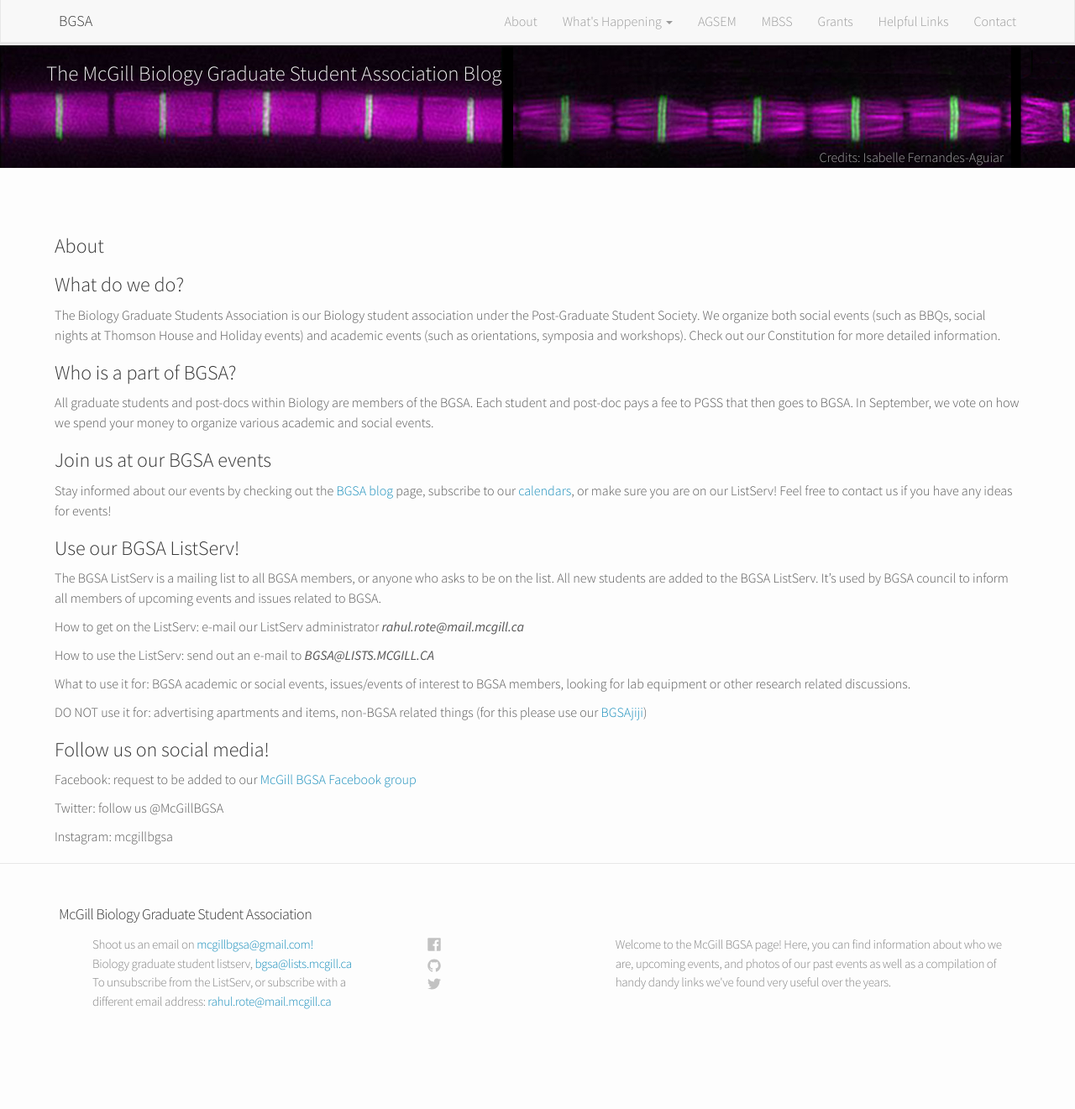
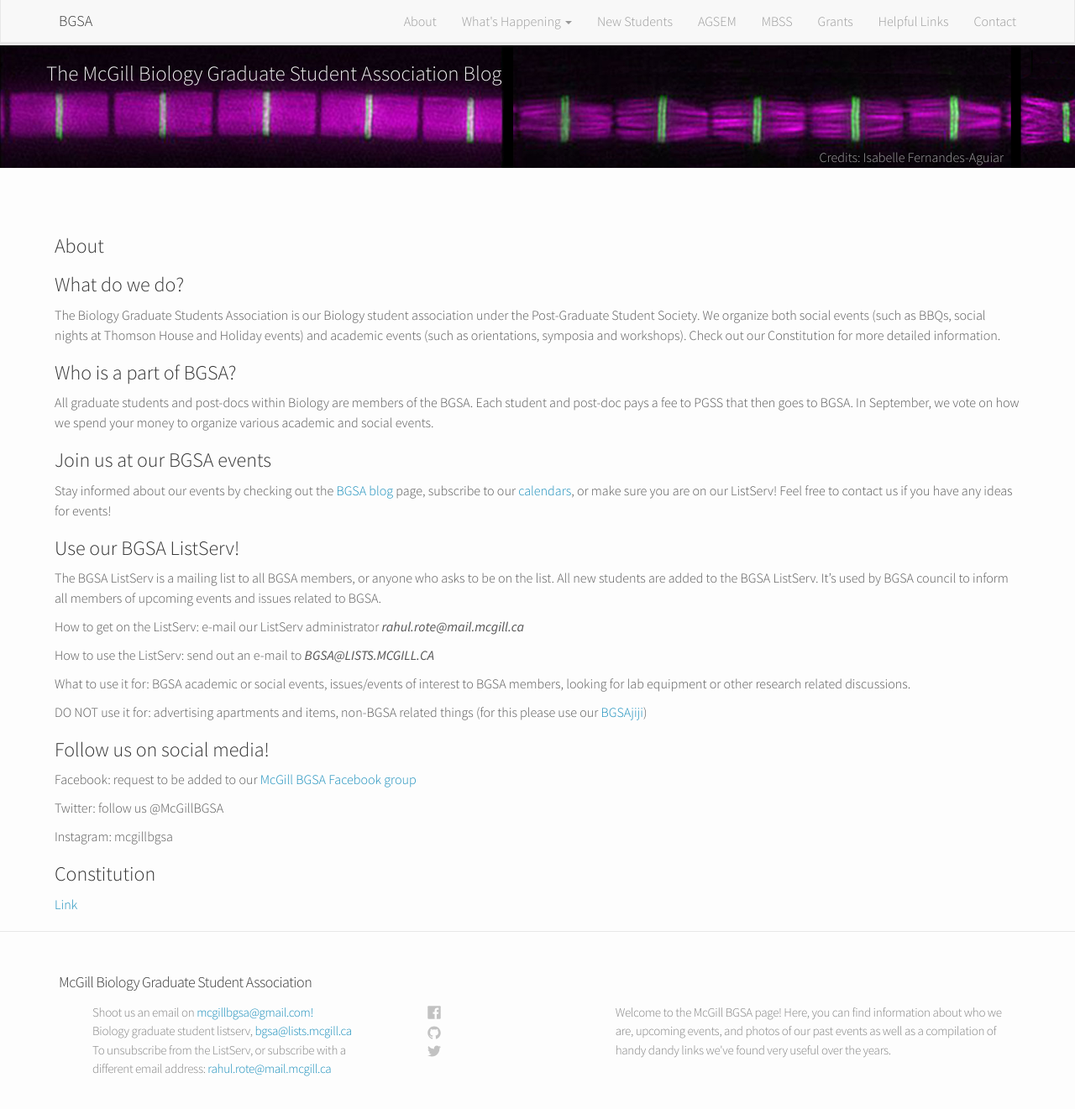
Before and after one commit to McGillBGSA/McGillBGSA.github.io, a Jekyll site: the page built from about.md, in a window 1280 px wide and 1340 px high. Shown: the top 1321 px of the window at 84% size. Built offline with Jekyll 4.4.1, drawn with Linux system fonts in a browser that asks for light colours; nearby versions of some CDN libraries.

Commit message:
add constitution and new students page

```diff
--- a/_includes/header.html
+++ b/_includes/header.html
@@ -21,6 +21,9 @@
             <li><a href="{{ "/discussion/" | prepend: site.baseurl }}">Discussion Groups</a></li>
             <li><a href="http://biology.mcgill.ca/sem_events.html">McGill Biology Seminars</a></li>
           </ul>
+        </li>
+        <li>
+          <a href="{{ "/pages/new-students/" | prepend: site.baseurl }}">New Students</a>
         </li>
         <li>
           <a href="{{ "/pages/agsem/" | prepend: site.baseurl }}">AGSEM</a>
--- a/about.md
+++ b/about.md
@@ -33,3 +33,7 @@ Facebook: request to be added to our [McGill BGSA Facebook group](https://www.fa
 Twitter: follow us @McGillBGSA
 
 Instagram: mcgillbgsa
+
+# Constitution
+
+[Link](/assets/documents/BGSAConstitution2007.pdf)
```
Also changed, not shown: pages/new_students.md (added, +9 -0 lines), 4 other files.
